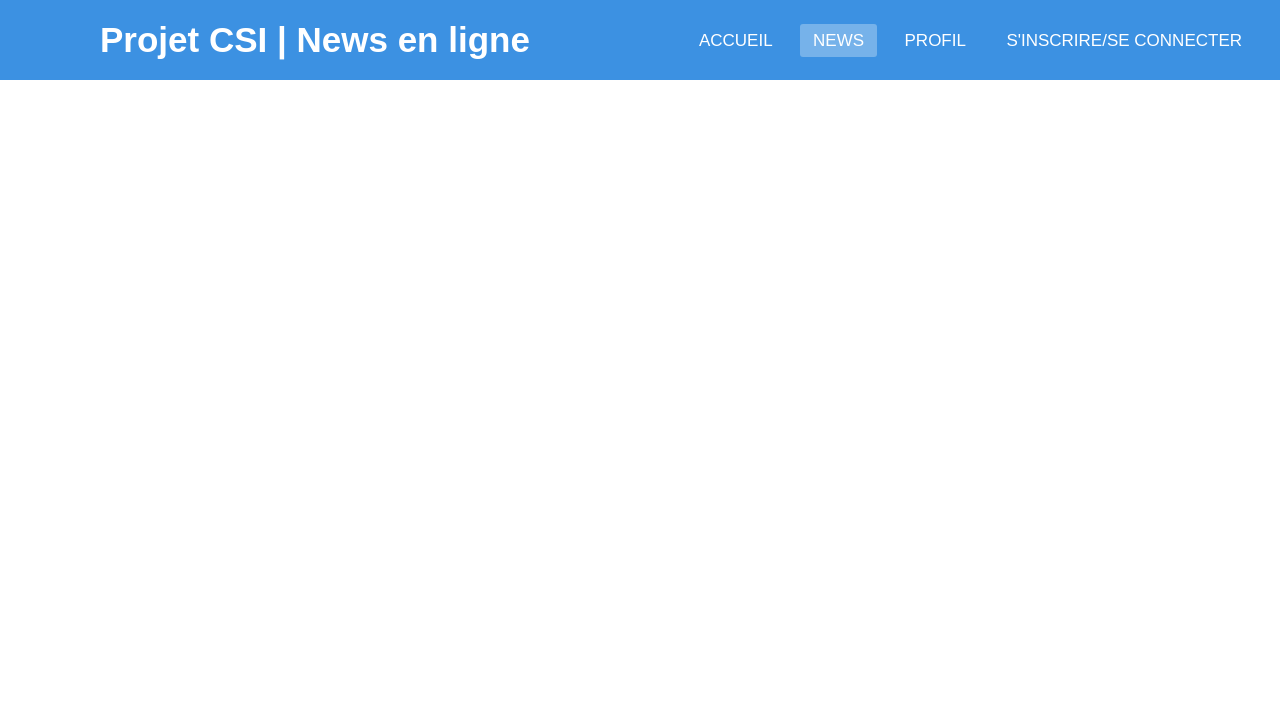
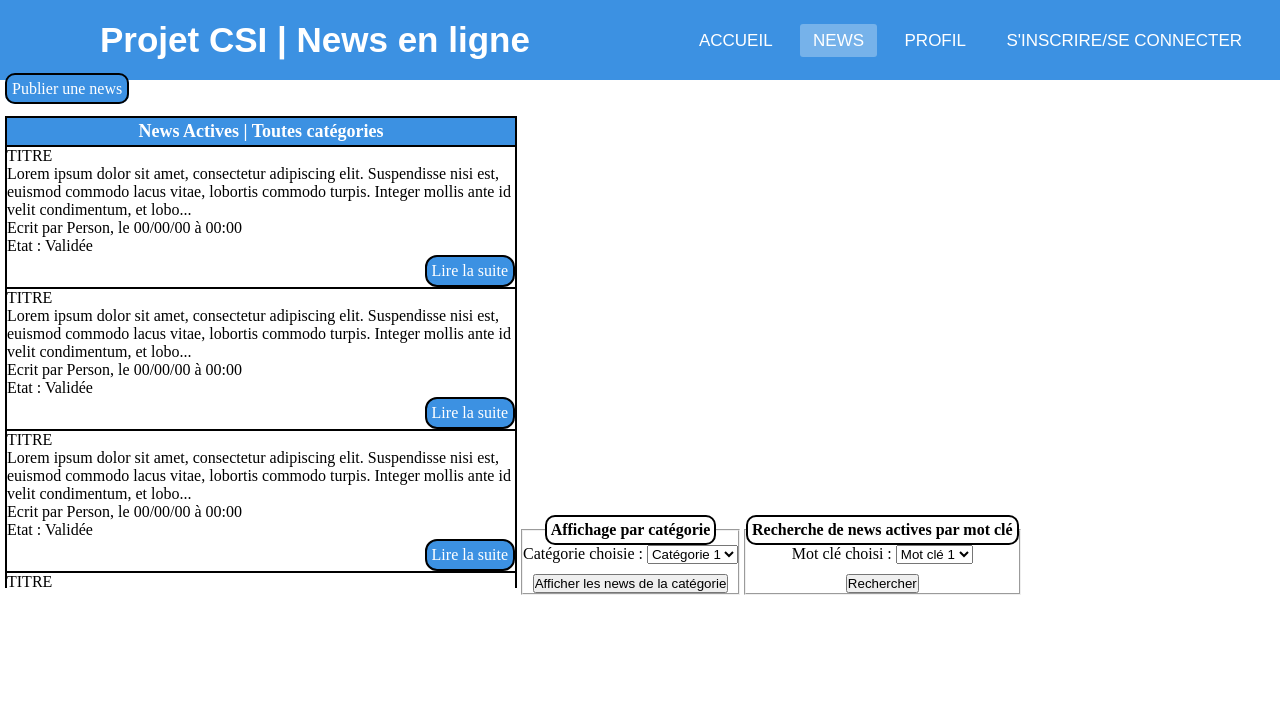
Before and after one commit to Ldm01/CSI-News, a PHP site: page /news.php in a window 1280 px wide. Shown: the top 714 px of the page. Run offline with PHP 8.4, Linux system fonts and the light colour scheme; some libraries are stand-ins or nearby versions.

Commit message:
ajout page des news actives + ecriture d'une news

```diff
--- /dev/null
+++ b/css/news.css
@@ -0,0 +1,58 @@
+.boutons {
+    border: 2px solid black;
+    padding: 5px;
+    border-radius: 10px;
+    background-color: #3c91e2;
+    color: white;
+}
+
+.boutons:hover {
+    background-color: lightblue;
+    color: white;
+    transition: .4s;
+}
+
+.content {
+    margin-left: 5px;
+}
+
+#active_news_table, td {
+    border: 2px solid black;
+    border-collapse: collapse;
+}
+
+#active_news_table th {
+    color: white;
+    background-color: #3c91e2;
+    font-size: 18px;
+    padding: 3px 0 3px 0;
+}
+
+#active_news {
+    width: 40%;
+    height: 472px;
+    overflow-y: scroll;
+    display: inline-block;
+}
+
+.readBtn {
+    float: right;
+    padding: 5px;
+    border: 2px solid black;
+    background-color: #3c91e2;;
+    border-radius: 12px;
+    color: white;
+}
+
+legend {
+    font-weight: bold;
+    padding: 4px;
+    border: 2px black solid;
+    border-radius: 10px;
+}
+
+fieldset {
+    display: inline-block;
+    margin-bottom: 180px;
+    text-align: center;
+}
--- a/news.php
+++ b/news.php
@@ -4,10 +4,76 @@
 		<meta charset="utf-8">
 		<title>News en ligne - CSI</title>
 		<link rel="stylesheet" type="text/css" href="css/menu.css">
+        <link rel="stylesheet" type="text/css" href="css/news.css">
 		<meta name="viewport" contect="width=device-width, initial-scale=1.0">
 		<script src="https://kit.fontawesome.com/f3b2d82c4d.js" crossorigin="anonymous"></script>
 	</head>
 	<body>
-		<?php include 'menu.php'; displayMenu('news'); ?>
+        <?php include 'menu.php'; displayMenu('news'); ?>
+        <div class="content">
+            <!-- SI CONNECTE -->
+            <a href="publishNews.php" class="boutons">Publier une news</a>
+        </div><br/>
+        <div class="content" id="active_news">
+            <table id="active_news_table">
+                <tr>
+                    <th>News Actives | Toutes catégories</th>
+                </tr>
+                <tr>
+                    <td>TITRE<br/>Lorem ipsum dolor sit amet,
+                        consectetur adipiscing elit. Suspendisse nisi est, euismod commodo lacus vitae,
+                        lobortis commodo turpis. Integer mollis ante id velit condimentum, et lobo...<br/>Ecrit par Person, le 00/00/00 à 00:00
+                        <br/>Etat : Validée
+                        <br/><a href="#" class="readBtn">Lire la suite</a></td>
+                </tr>
+                <tr>
+                    <td>TITRE<br/>Lorem ipsum dolor sit amet,
+                        consectetur adipiscing elit. Suspendisse nisi est, euismod commodo lacus vitae,
+                        lobortis commodo turpis. Integer mollis ante id velit condimentum, et lobo...<br/>Ecrit par Person, le 00/00/00 à 00:00
+                        <br/>Etat : Validée
+                        <br/><a href="#" class="readBtn">Lire la suite</a></td>
+                </tr>
+                <tr>
+                    <td>TITRE<br/>Lorem ipsum dolor sit amet,
+                        consectetur adipiscing elit. Suspendisse nisi est, euismod commodo lacus vitae,
+                        lobortis commodo turpis. Integer mollis ante id velit condimentum, et lobo...<br/>Ecrit par Person, le 00/00/00 à 00:00
+                        <br/>Etat : Validée
+                        <br/><a href="#" class="readBtn">Lire la suite</a></td>
+                </tr>
+                <tr>
+                    <td>TITRE<br/>Lorem ipsum dolor sit amet,
+                        consectetur adipiscing elit. Suspendisse nisi est, euismod commodo lacus vitae,
+                        lobortis commodo turpis. Integer mollis ante id velit condimentum, et lobo...<br/>Ecrit par Person, le 00/00/00 à 00:00
+                        <br/>Etat : Validée
+                        <br/><a href="#" class="readBtn">Lire la suite</a></td>
+                </tr>
+            </table>
+        </div>
+        <fieldset>
+            <legend>Affichage par catégorie</legend>
+            <form>
+                <label for="category">Catégorie choisie :</label>
+                <select id="category" name="category">
+                    <option value="1">Catégorie 1</option>
+                    <option value="1">Catégorie 2</option>
+                    <option value="1">Catégorie 3</option>
+                    <option value="1">Catégorie 4</option>
+                </select><br/>
+                <input style="margin-top: 10px;" type="submit" value="Afficher les news de la catégorie">
+            </form>
+        </fieldset>
+        <fieldset>
+            <legend>Recherche de news actives par mot clé</legend>
+            <form>
+                <label for="keyword">Mot clé choisi :</label>
+                <select id="keyword" name="keyword">
+                    <option value="1">Mot clé 1</option>
+                    <option value="1">Mot clé 2</option>
+                    <option value="1">Mot clé 3</option>
+                    <option value="1">Mot clé 4</option>
+                </select><br/>
+                <input style="margin-top: 10px;" type="submit" value="Rechercher">
+            </form>
+        </fieldset>
 	</body>
 </html>
```
Also changed, not shown: css/publishNews.css (added, +15 -0 lines), publishNews.php (added, +42 -0 lines).
